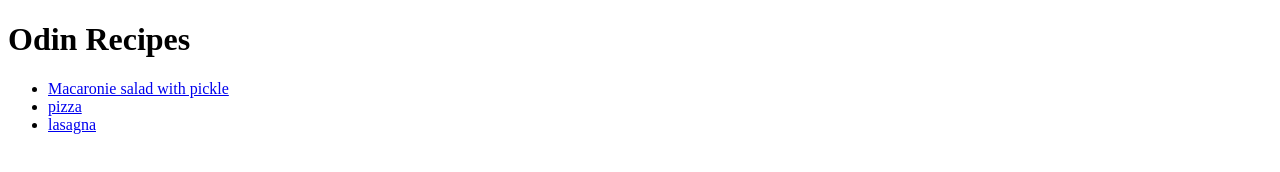
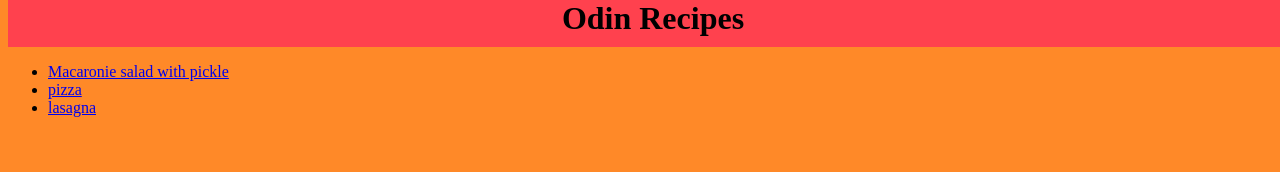
Before and after one commit to gpasdinspi/odin-recipes, a plain HTML site: page index.html in a window 1280 px wide. Drawn offline with Linux system fonts and the light colour scheme.

Commit message:
added css

```diff
--- /dev/null
+++ b/Style.css
@@ -0,0 +1,18 @@
+.title{
+    text-align: center;
+    background-color: #ff414e;
+    padding-left: 10px;
+    padding-bottom: 10px;
+
+}
+h1{
+    margin: 0px;
+}
+body{
+    margin-top: 0%;
+}
+
+body{
+    background-color: #ff8928;
+    width: 100%;
+}
--- a/index.html
+++ b/index.html
@@ -3,10 +3,14 @@
 <head>
     <meta charset="UTF-8">
     <meta name="viewport" content="width=device-width, initial-scale=1.0">
+    <link rel="Stylesheet" href="/Style.css">
     <title>Odin-recipes</title>
 </head>
+
 <body>
-    <h1>Odin Recipes</h1>
+    <div class="title">
+        <h1>Odin Recipes </h1>
+    </div>
 
     <ul>
         <li><a href="/recipes/macaroni.html">Macaronie salad with pickle</a></li>
```
Also changed, not shown: recipes/Lasagna.html (+1 -0 lines), recipes/macaroni.html (+1 -0 lines), recipes/pizza.html (+1 -0 lines).
